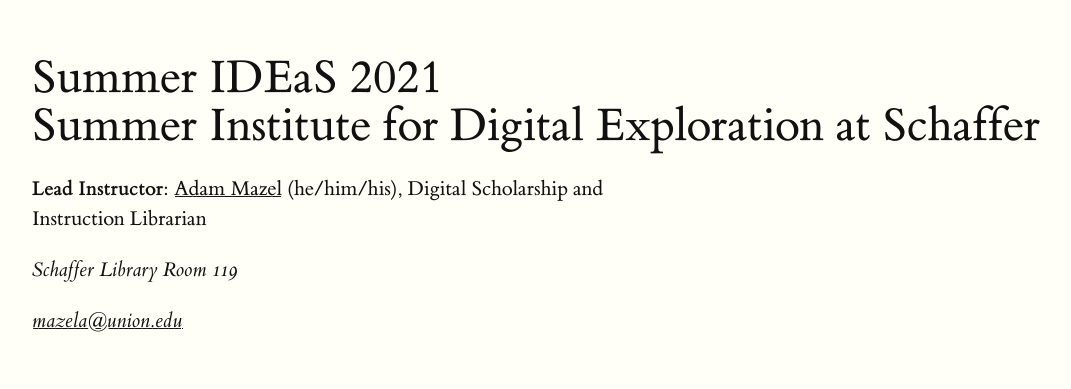
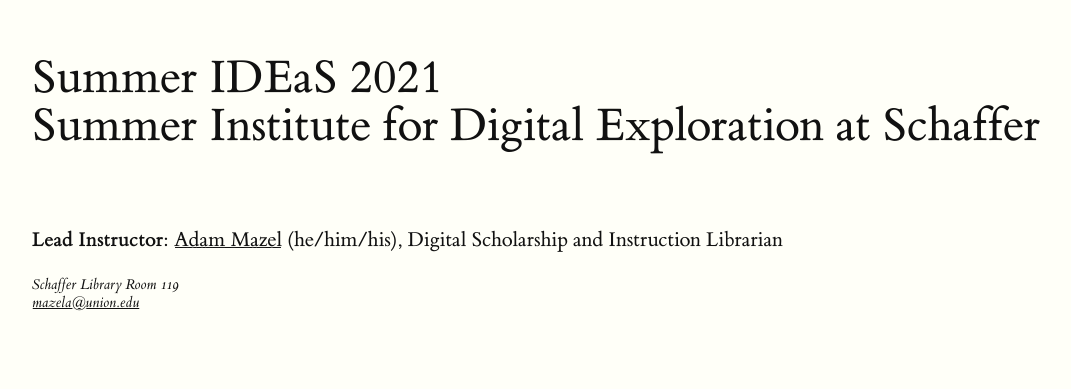
Before and after one commit to amaze2/sum-ideas-21, a plain HTML site: page index.html in a window 1280 px wide. Shown: the part 104-493 px from the top of the page, without its empty margins (128-1199 px from the left). Drawn offline with Linux system fonts and the light colour scheme.

Commit message:
Update index.html

```diff
--- a/index.html
+++ b/index.html
@@ -10,19 +10,26 @@
 
 <body>
 
+
 <article>
 
 <section>
 <h1>Summer IDEaS 2021
 <br>
 Summer Institute for Digital Exploration at Schaffer</h1>
+</section>
+
+<section>
+	<header>
 	<p><strong>Lead Instructor:</strong> <a href="https://www.union.edu/schaffer-library/staff-departments/adam-mazel" target="_blank">Adam Mazel</a> (he/him/his), Digital Scholarship and Instruction Librarian
 		<br>
 	<address>
-		<p>Schaffer Library Room 119</p>
-		<p><a href="mailto:mazela@union.edu">mazela@union.edu</a></p>
+		Schaffer Library Room 119
+		<br>
+		<a href="mailto:mazela@union.edu">mazela@union.edu</a>
 	</address>
 	</p>
+	</header>
 </section>
 
 <section>
@@ -376,7 +383,7 @@ Guided Independent Research</h2>
 </section>
 </section>
 </section>
-
+<section>
 	<footer>
 	<a rel="license" href="http://creativecommons.org/licenses/by/4.0/">
 		<img alt="Creative Commons License" style="border-width:0" src="https://i.creativecommons.org/l/by/4.0/88x31.png" />
@@ -384,6 +391,7 @@ Guided Independent Research</h2>
 		<br />
 		This work is licensed under a <a rel="license" href="http://creativecommons.org/licenses/by/4.0/">Creative Commons Attribution 4.0 International License</a>.
 	</footer>
+	</section>
 </article>
 
 </body>
```
